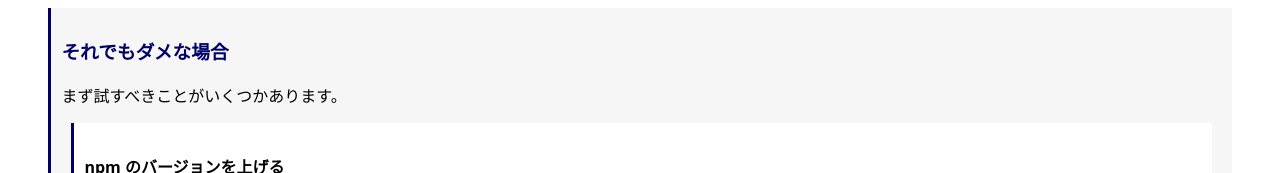
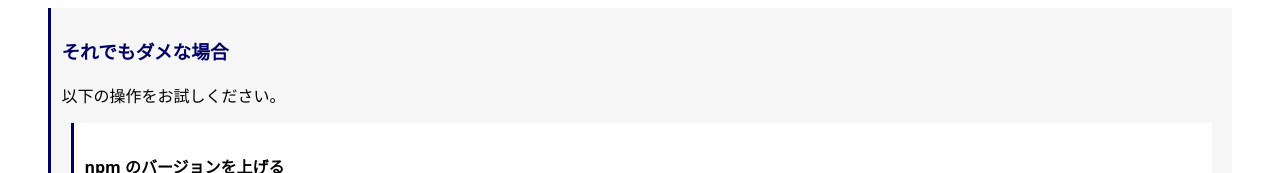
Before and after one commit to progedu/intro-curriculum-faq, a plain HTML site: page npm.html in a window 1280 px wide. Shown: the part 1358-1531 px from the top of the page. Drawn offline with Linux system fonts and the light colour scheme.

Commit message:
記述修正

```diff
--- a/npm.html
+++ b/npm.html
@@ -70,7 +70,7 @@ npm install
 
             <div class="case">
                 <h3 class="casetitle">それでもダメな場合</h3>
-                <p>まず試すべきことがいくつかあります。</p>
+                <p>以下の操作をお試しください。</p>
 
                 <div class="casechild">
                         <h4>npm のバージョンを上げる</h4>
```
